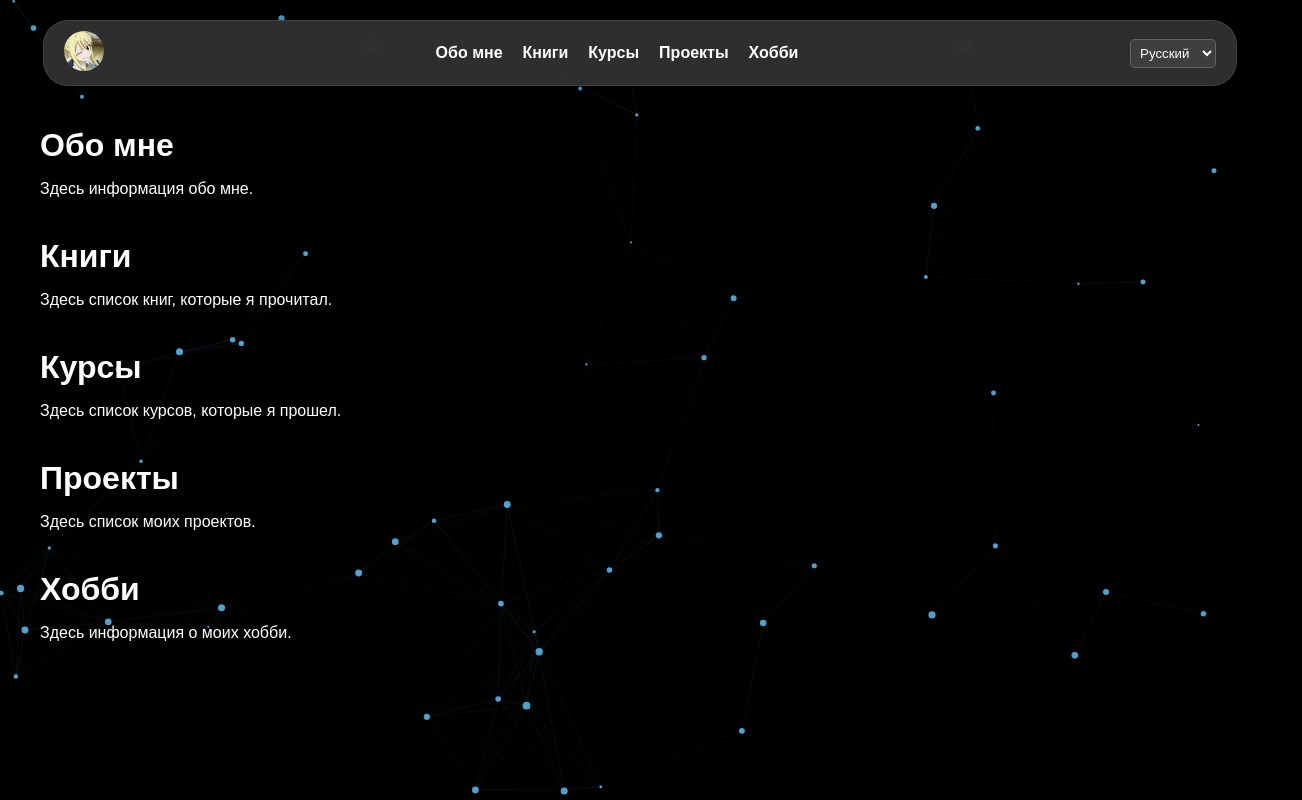
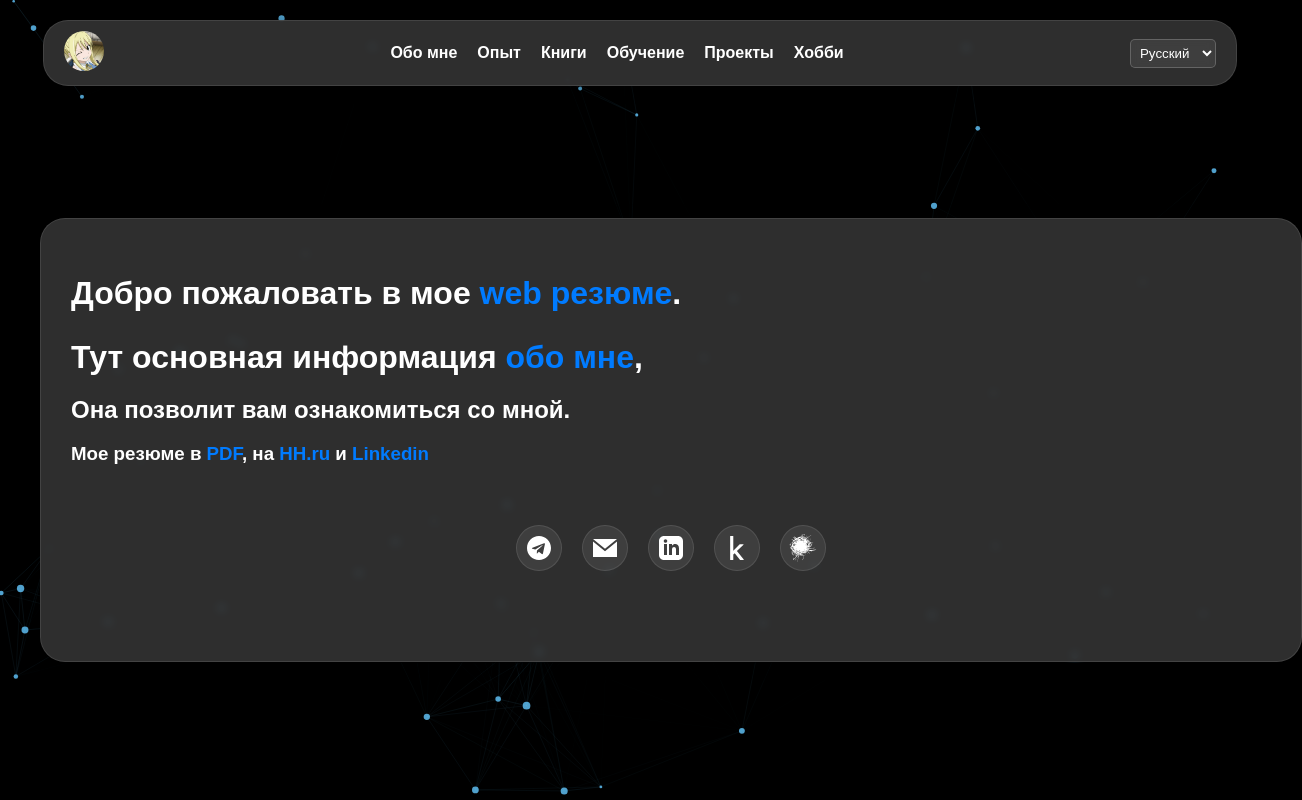
Before and after one commit to IlyaElevrin/personal_website, a plain HTML site: page index.html in a window 1280 px wide. Shown: the whole page, 1302 px wide, since content can reach past the window. Drawn offline with Linux system fonts and the light colour scheme.

Commit message:
new main unit

```diff
--- a/index.html
+++ b/index.html
@@ -18,8 +18,9 @@
             <!-- Навигация -->
             <ul class="nav-links">
                 <li><a href="#about">Обо мне</a></li>
+                <li><a href="#about">Опыт</a></li>
                 <li><a href="#books">Книги</a></li>
-                <li><a href="#courses">Курсы</a></li>
+                <li><a href="#courses">Обучение</a></li>
                 <li><a href="#projects">Проекты</a></li>
                 <li><a href="#hobbies">Хобби</a></li>
             </ul>
@@ -36,26 +37,32 @@
 
     <!-- Контент страницы -->
     <div class="content">
-        <section id="about">
-            <h1>Обо мне</h1>
-            <p>Здесь информация обо мне.</p>
-        </section>
-        <section id="books">
-            <h1>Книги</h1>
-            <p>Здесь список книг, которые я прочитал.</p>
-        </section>
-        <section id="courses">
-            <h1>Курсы</h1>
-            <p>Здесь список курсов, которые я прошел.</p>
-        </section>
-        <section id="projects">
-            <h1>Проекты</h1>
-            <p>Здесь список моих проектов.</p>
-        </section>
-        <section id="hobbies">
-            <h1>Хобби</h1>
-            <p>Здесь информация о моих хобби.</p>
-        </section>
+        <div class="content-background">
+            <section id="about">
+                <h1>Добро пожаловать в мое <span style="color: #007BFF;"> web резюме</span>.</h1>
+                <h1>Тут основная информация <span style="color: #007BFF;">обо мне</span>,</h1>
+                <h2>Она позволит вам ознакомиться со мной.</h2>
+                <h3>Мое резюме в <a href="https://vk.com" style="color: #007BFF; text-decoration: none;">PDF</a>, на <a href="https://hh.ru" style="color: #007BFF; text-decoration: none;">HH.ru</a> и <a href="https://linked.in" style="color: #007BFF; text-decoration: none;">Linkedin</a></h3>
+            </section>
+            <!-- Добавить после секции about -->
+            <section id="social" class="social-links">
+                <a href="https://t.me/your_username" target="_blank">
+                    <svg xmlns="http://www.w3.org/2000/svg" viewBox="0 0 24 24" width="24" height="24"><path d="M12 0c-6.627 0-12 5.373-12 12s5.373 12 12 12 12-5.373 12-12-5.373-12-12-12zm5.894 8.221l-1.97 9.28c-.145.658-.537.818-1.084.508l-3-2.21-1.446 1.394c-.14.18-.357.295-.6.295-.002 0-.003 0-.005 0l.213-3.054 5.56-5.022c.24-.213-.054-.334-.373-.121l-6.869 4.326-2.96-.924c-.64-.203-.658-.64.135-.954l11.566-4.458c.538-.196 1.006.128.832.941z" fill="currentColor"/></svg>
+                </a>
+                <a href="mailto:your.email@gmail.com" target="_blank">
+                    <svg xmlns="http://www.w3.org/2000/svg" viewBox="0 0 24 24" width="24" height="24"><path d="M12 12.713l-11.985-9.713h23.97l-11.985 9.713zm0 2.574l-12-9.725v15.438h24v-15.438l-12 9.725z" fill="currentColor"/></svg>
+                </a>
+                <a href="https://linkedin.com/in/your-profile" target="_blank">
+                    <svg xmlns="http://www.w3.org/2000/svg" viewBox="0 0 24 24" width="24" height="24"><path d="M19 0h-14c-2.761 0-5 2.239-5 5v14c0 2.761 2.239 5 5 5h14c2.762 0 5-2.239 5-5v-14c0-2.761-2.238-5-5-5zm-11 19h-3v-11h3v11zm-1.5-12.268c-.966 0-1.75-.79-1.75-1.764s.784-1.764 1.75-1.764 1.75.79 1.75 1.764-.783 1.764-1.75 1.764zm13.5 12.268h-3v-5.604c0-3.368-4-3.113-4 0v5.604h-3v-11h3v1.765c1.396-2.586 7-2.777 7 2.476v6.759z" fill="currentColor"/></svg>
+                </a>
+                <a href="https://kaggle.com/your-profile" target="_blank">
+                    <img src="img/kaggle.svg" alt="Kaggle">
+                </a>
+                <a href="https://habr.com/your-profile" target="_blank">
+                    <img src="img\habr.svg" alt="Habr" class="social-icon">
+                </a>
+            </section>
+        </div>
     </div>
 
     <canvas id="neuralCanvas"></canvas>
--- a/styles.css
+++ b/styles.css
@@ -17,7 +17,7 @@ body {
     transform: translateX(-50%);
     width: 90%;
     max-width: 1200px;
-    background-color: rgba(51, 51, 51, 0.90); /* Серый с прозрачностью 85% */
+    background-color: rgba(51, 51, 51, 0.90); /* Серый с прозрачностью 90% */
     backdrop-filter: blur(4px); /* Размытие фона под навбаром */
     -webkit-backdrop-filter: blur(8px); /* Для Safari */
     box-shadow: 0 2px 15px rgba(0, 0, 0, 0.3);
@@ -105,3 +105,64 @@ h1 {
     z-index: 0;
     pointer-events: none;
 }
+
+.content {
+    padding: 100px 20px 20px;
+    max-width: 1200px;
+    margin: 0 auto;
+    position: relative;
+    z-index: 1;
+    min-height: calc(100vh - 120px); /* Чтобы учитывать высоту навбара */
+    display: flex;
+    flex-direction: column;
+    justify-content: center; /* Центрирование по вертикали */
+}
+
+.content-background {
+    background-color: rgba(51, 51, 51, 0.90);
+    backdrop-filter: blur(4px);
+    -webkit-backdrop-filter: blur(8px);
+    box-shadow: 0 2px 15px rgba(0, 0, 0, 0.3);
+    border-radius: 25px;
+    border: 1px solid rgba(255, 255, 255, 0.1);
+    padding: 30px;
+    width: 100%;
+}
+
+/* Социальные иконки */
+.social-links {
+    display: flex;
+    justify-content: center;
+    gap: 20px;
+    margin-top: 40px;
+    padding: 20px 0;
+}
+
+.social-links a {
+    color: #fff;
+    transition: all 0.3s ease;
+    display: flex;
+    align-items: center;
+    justify-content: center;
+    width: 44px;
+    height: 44px;
+    border-radius: 50%;
+    background-color: rgba(255, 255, 255, 0.08);
+    border: 1px solid rgba(255, 255, 255, 0.1);
+}
+
+.social-links a:hover {
+    background-color: rgba(0, 123, 255, 0.3);
+    transform: translateY(-3px) scale(1.05);
+    box-shadow: 0 4px 12px rgba(0, 123, 255, 0.2);
+}
+
+.social-links svg {
+    width: 24px;
+    height: 24px;
+}
+
+.social-icon {
+    width: 28px;
+    height: 28px;
+}
```
Also changed, not shown: img/habr.svg (added), img/kaggle.svg (added).
